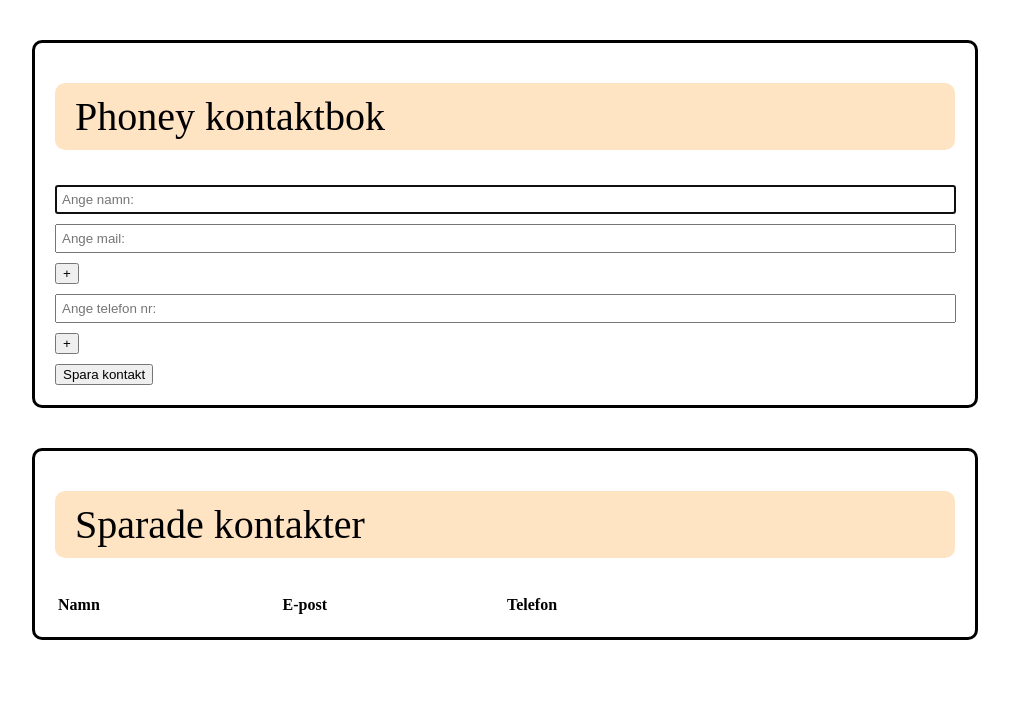
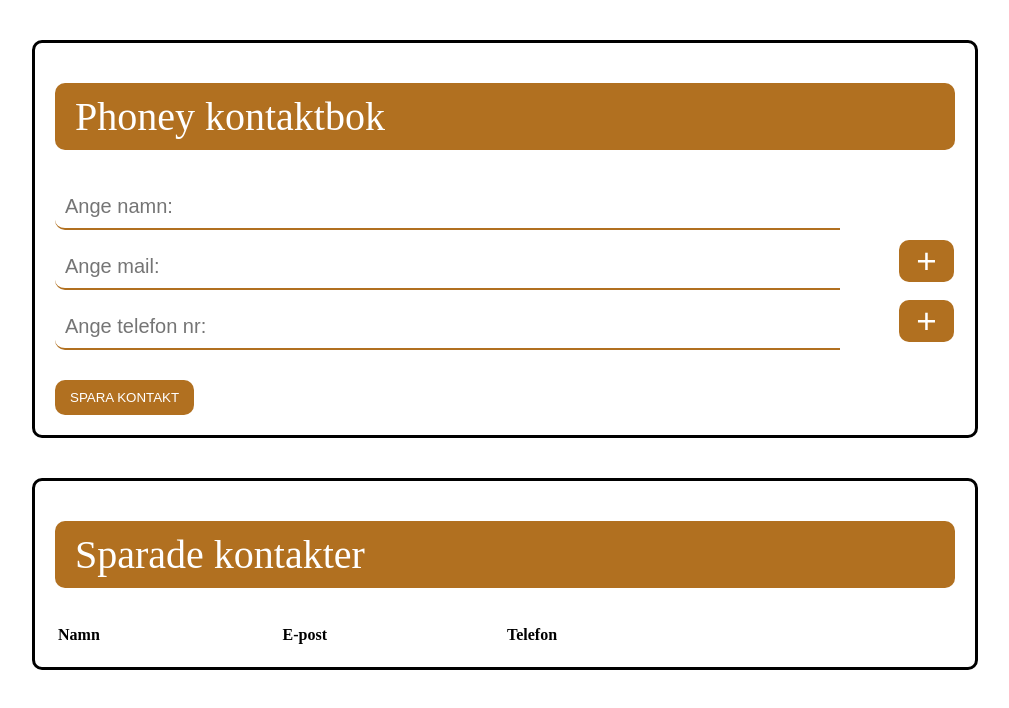
Before and after one commit to SjolinFredrik/vanilla-js, a website: page www/index.html in a window 1280 px wide. Shown: the whole page, without its empty margins (135-1144 px from the left). Drawn offline with Linux system fonts and the light colour scheme.

Commit message:
Added some styling

```diff
--- a/www/style.css
+++ b/www/style.css
@@ -24,13 +24,64 @@ th {
 .email-div {
   margin: 0 auto;
 }
-input {
-  width: 98.5%;
-  padding: 5px;
+.add-name {
+  width: 97.3%;
+}
+.add-mail,
+.add-number,
+.add-name {
+  width: 85%;
+  padding: 10px;
+  font-size: 20px;
+  border: 0;
+  outline: 0;
+  border-bottom: #b17020 2px solid;
+  border-bottom-left-radius: 10px;
   margin-bottom: 10px;
 }
+
+/****** Buttons ******/
+
+/* Add more emails and numbers button */
 .add-more {
-  margin-bottom: 10px;
+  color: #fff !important;
+  text-transform: uppercase;
+  text-decoration: none;
+  background-color: #b17020;
+  width: 55px;
+  border-radius: 10px;
+  font-size: 35px;
+  display: inline-block;
+  border: none;
+  transition: all 0.4s ease 0s;
+  outline: none;
+  margin-left: 59px;
+}
+.add-more:hover {
+  text-shadow: 0px 0px 6px rgba(255, 255, 255, 1);
+  -webkit-box-shadow: 0px 5px 40px -10px rgba(0, 0, 0, 0.57);
+  -moz-box-shadow: 0px 5px 40px -10px rgba(0, 0, 0, 0.57);
+  transition: all 0.4s ease 0s;
+}
+
+/* Add contact button */
+.saved-user {
+  color: #fff !important;
+  text-transform: uppercase;
+  text-decoration: none;
+  background: #b17020;
+  padding: 10px 15px;
+  border-radius: 10px;
+  display: inline-block;
+  border: none;
+  transition: all 0.4s ease 0s;
+  margin-top: 20px;
+}
+.saved-user:hover {
+  text-shadow: 0px 0px 6px rgba(255, 255, 255, 1);
+  -webkit-box-shadow: 0px 5px 40px -10px rgba(0, 0, 0, 0.57);
+  -moz-box-shadow: 0px 5px 40px -10px rgba(0, 0, 0, 0.57);
+  transition: all 0.4s ease 0s;
 }
 
 .header {
@@ -38,5 +89,6 @@ input {
   margin: 20px 0 35px 0;
   padding: 10px 0 10px 20px;
   border-radius: 10px;
-  background-color: bisque;
+  color: #fff;
+  background-color: #b17020;
 }
```
